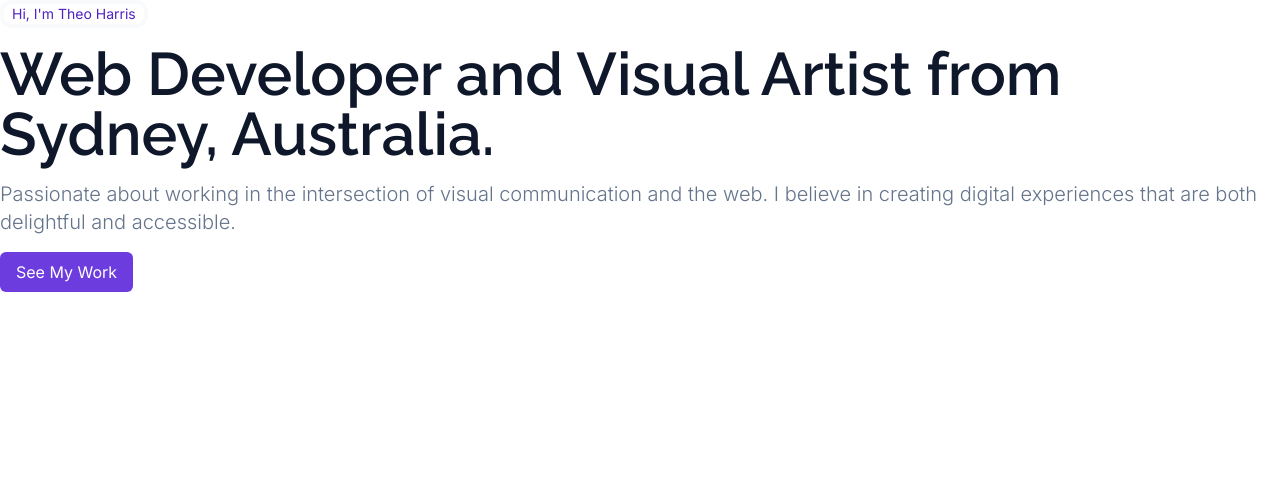
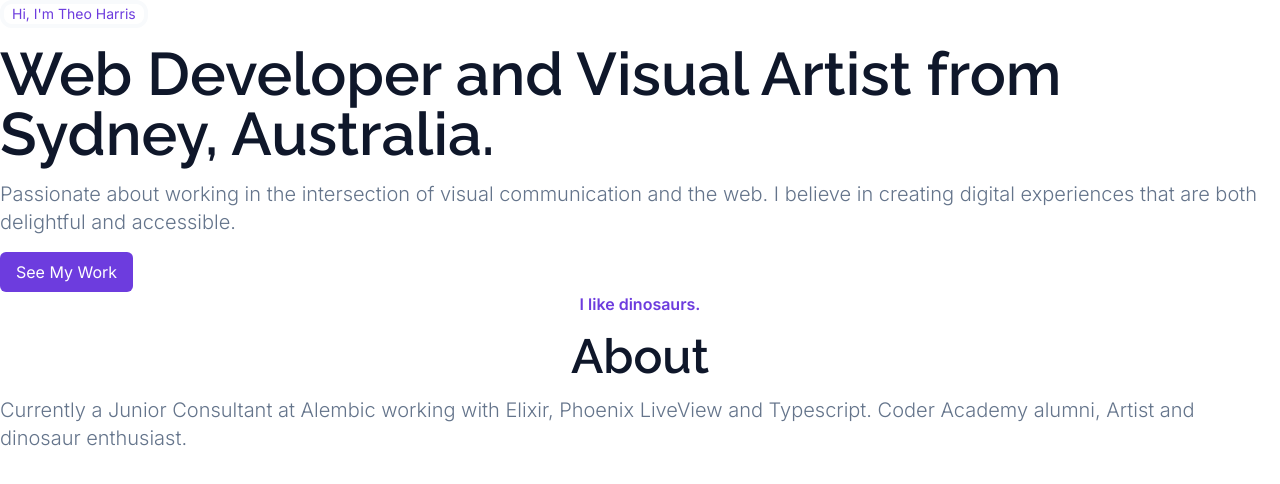
Before and after one commit to Theosaurus-Rex/dev-portfolio-2022, a Next.js app: page / in a window 1280 px wide. Shown: the top 484 px of the page. Built offline with nearby package versions, Linux system fonts and the light colour scheme.

Commit message:
Add major styles for About component

```diff
--- a/components/about.tsx
+++ b/components/about.tsx
@@ -1,5 +1,13 @@
 export const About = () => {
     return (
-      <></>
-    )
+      <div className="flex flex-col items-center content-center space-y-4">
+        <p className="text-medium-purple-600 font-semibold font-inter">I like dinosaurs.</p>
+        <h2 className="font-semibold font-raleway text-slate-900 text-5xl">About</h2>
+        <p className="font-light font-inter text-slate-500 text-xl">
+          Currently a Junior Consultant at Alembic working with Elixir, Phoenix
+          LiveView and Typescript. Coder Academy alumni, Artist and dinosaur
+          enthusiast.
+        </p>
+      </div>
+    );
   }
--- a/components/hero.tsx
+++ b/components/hero.tsx
@@ -2,7 +2,7 @@ import Link from "next/link";
 export const Hero = () => {
   return (
     <div className="flex flex-col space-y-4">
-      <p className="text-medium-purple-700 text-sm font-inter border-4 border-slate-50 w-fit rounded-xl px-2">
+      <p className="text-medium-purple-600 text-sm font-inter border-4 border-slate-50 w-fit rounded-xl px-2">
         Hi, I&apos;m Theo Harris
       </p>
       <h1 className="text-slate-900 font-semibold text-6xl font-raleway">
--- a/pages/index.tsx
+++ b/pages/index.tsx
@@ -1,10 +1,12 @@
 import type { NextPage } from 'next'
+import { About } from '../components/about'
 import { Hero } from '../components/hero'
 
 const Home: NextPage = () => {
   return (
     <>
     <Hero></Hero>
+    <About></About>
     </>
   )
 }
```
